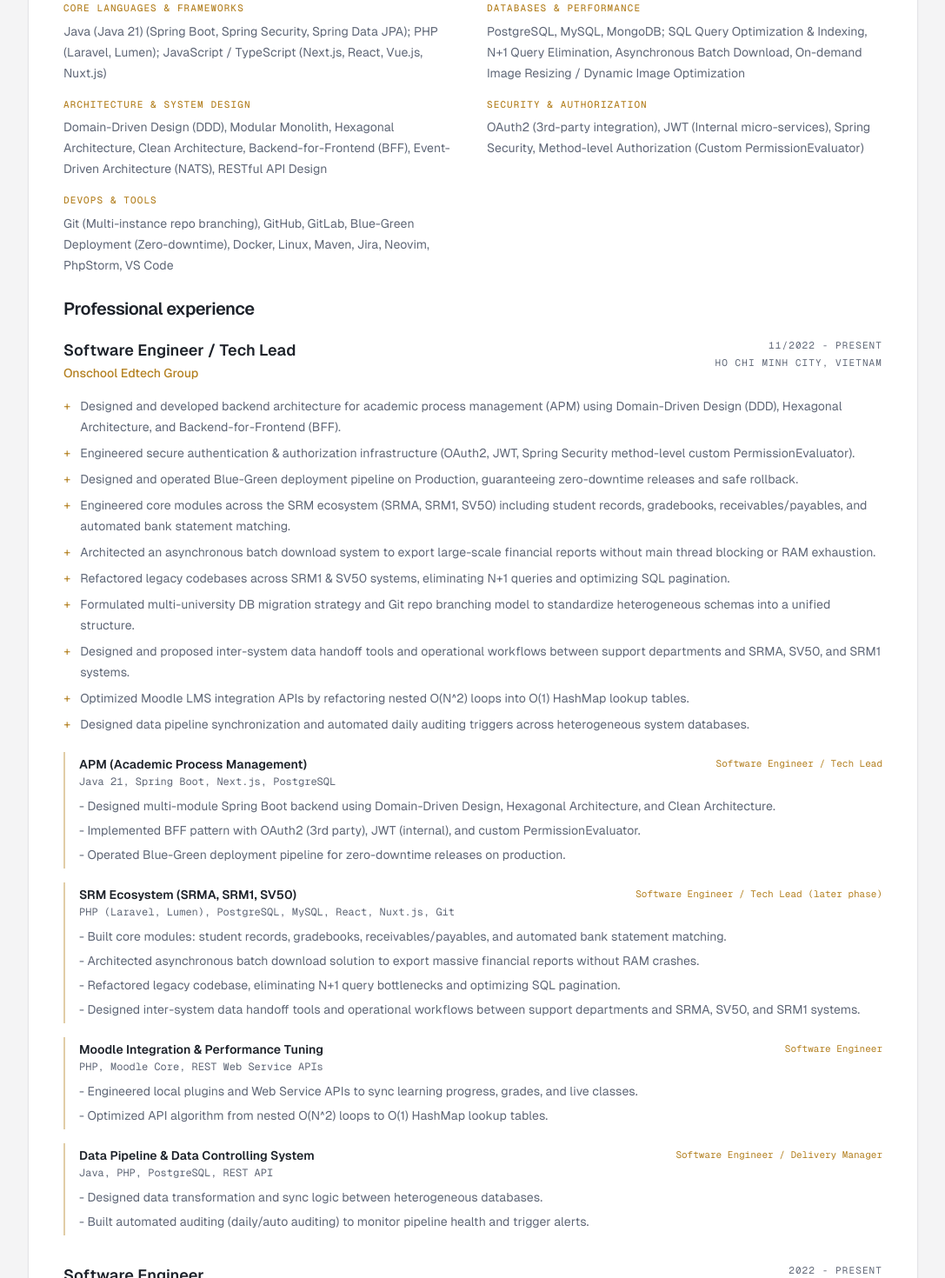
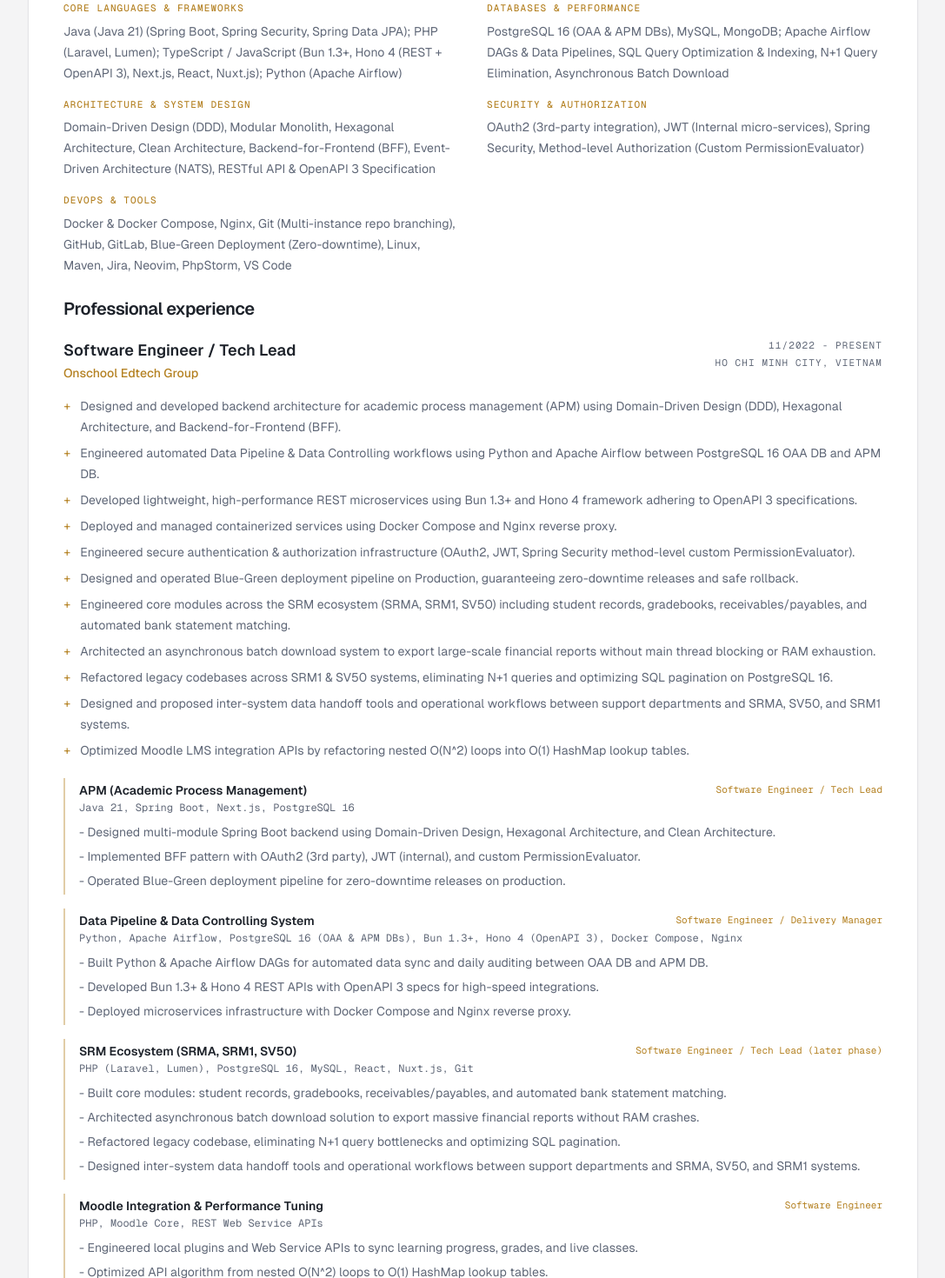
Before and after one commit to YiSuSNHH/yisus-portfolio, a Next.js app: page /resume in a window 1280 px wide. Shown: the part 460-1930 px from the top of the page at 87% size, without its empty margins (96-1183 px from the left). Built offline with nearby package versions, Linux system fonts and the light colour scheme.

Commit message:
feat: add Python Airflow, Bun Hono 4 OpenAPI 3, Postgres 16 OAA/APM DBs, Docker Compose and Nginx stack details

```diff
--- a/data/portfolio.ts
+++ b/data/portfolio.ts
@@ -12,29 +12,26 @@ export const portfolioData = {
 
   about: {
     summary:
-      "Software Engineer with 4+ years of hands-on experience designing, refactoring, and optimizing large-scale systems across EdTech and Finance. Specialized in Java 21 / Spring Boot and PHP / Laravel, with architectural expertise in Domain-Driven Design (DDD), Modular Monolith, Clean / Hexagonal Architecture, and Event-Driven Architecture. Proven track record in solving complex performance bottlenecks (asynchronous batch downloads, N+1 query elimination, O(1) API algorithm optimizations, on-demand image resizing, multi-instance DB migration strategies) and implementing fine-grained security & authorization mechanisms (OAuth2, JWT, Spring Security).",
+      "Software Engineer with 4+ years of hands-on experience designing, refactoring, and optimizing large-scale systems across EdTech and Finance. Specialized in Java 21 / Spring Boot, PHP / Laravel, Python / Airflow, and Bun / Hono 4. Proven track record in building automated data pipelines (Apache Airflow, PostgreSQL 16 OAA/APM DBs), solving complex performance bottlenecks (asynchronous batch downloads, N+1 query elimination, O(1) API algorithm optimizations, on-demand image resizing), and delivering OpenAPI 3 compliant microservices.",
     focus:
-      "I engineer resilient backend systems, solve complex database performance bottlenecks, and design maintainable software architectures (DDD, Clean Architecture, BFF).",
+      "I engineer resilient backend systems, build automated data pipelines (Python/Airflow), optimize PostgreSQL 16 databases, and develop high-performance APIs (Bun/Hono 4, Spring Boot).",
     availability: "Open to Software Engineer and Technical Lead roles.",
   },
 
   metrics: [
     { value: "4+ years", label: "Software Engineering" },
-    { value: "Java 21 & Spring Boot", label: "Core Tech Stack" },
-    { value: "EdTech & Finance", label: "High-scale Systems" },
+    { value: "Java 21, PHP, Python, Bun", label: "Core Stack" },
+    { value: "PostgreSQL 16 & Airflow", label: "Data & Systems" },
   ],
 
   skills: {
     languages: [
       { name: "Java (Java 21)", level: "Strong", frameworks: ["Spring Boot", "Spring Security", "Spring Data JPA"] },
       { name: "PHP", level: "Strong", frameworks: ["Laravel", "Lumen"] },
-      {
-        name: "JavaScript / TypeScript",
-        level: "Working",
-        frameworks: ["Next.js", "React", "Vue.js", "Nuxt.js"],
-      },
+      { name: "TypeScript / JavaScript", level: "Strong", frameworks: ["Bun 1.3+", "Hono 4 (REST + OpenAPI 3)", "Next.js", "React", "Nuxt.js"] },
+      { name: "Python", level: "Working", frameworks: ["Apache Airflow"] },
     ],
-    databases: ["PostgreSQL", "MySQL", "MongoDB"],
+    databases: ["PostgreSQL 16 (OAA & APM DBs)", "MySQL", "MongoDB"],
     architecture: [
       "Domain-Driven Design (DDD)",
       "Modular Monolith",
@@ -42,9 +39,10 @@ export const portfolioData = {
       "Clean Architecture",
       "Backend-for-Frontend (BFF)",
       "Event-Driven Architecture (NATS)",
-      "RESTful API Design",
+      "RESTful API & OpenAPI 3 Specification",
     ],
     engineering: [
+      "Apache Airflow DAGs & Data Pipelines",
       "SQL Query Optimization & Indexing",
       "N+1 Query Elimination",
       "Asynchronous Batch Download",
@@ -60,11 +58,12 @@ export const portfolioData = {
       "Method-level Authorization (Custom PermissionEvaluator)",
     ],
     tools: [
+      "Docker & Docker Compose",
+      "Nginx",
       "Git (Multi-instance repo branching)",
       "GitHub",
       "GitLab",
       "Blue-Green Deployment (Zero-downtime)",
-      "Docker",
       "Linux",
       "Maven",
       "Jira",
@@ -79,7 +78,7 @@ export const portfolioData = {
       name: "APM (Academic Process Management)",
       context: "Onschool Edtech Group",
       role: "Software Engineer / Tech Lead",
-      tech: "Java 21, Spring Boot, Next.js, PostgreSQL",
+      tech: "Java 21, Spring Boot, Next.js, PostgreSQL 16 (APM DB)",
       summary:
         "Engineered backend architecture following DDD, Hexagonal Architecture, and BFF. Implemented OAuth2/JWT security, method-level Spring Security authorization, and Production Blue-Green deployment.",
       highlights: [
@@ -92,7 +91,7 @@ export const portfolioData = {
       name: "SRM Ecosystem (SRMA, SRM1, SV50)",
       context: "Onschool Edtech Group",
       role: "Software Engineer / Tech Lead (later phase)",
-      tech: "PHP (Laravel, Lumen), PostgreSQL, MySQL, React, Nuxt.js, Git",
+      tech: "PHP (Laravel, Lumen), PostgreSQL 16, MySQL, React, Nuxt.js, Git",
       summary:
         "Engineered student records, gradebooks, receivables/payables, auto bank statement matching, async batch downloads, N+1 query fixes, and inter-department data handoff workflows between SRMA, SV50, and SRM1.",
       highlights: [
@@ -100,6 +99,20 @@ export const portfolioData = {
         "Engineered asynchronous batch download system for massive reports without RAM bloat.",
         "Eliminated N+1 queries across multi-instance isolated university databases.",
         "Designed inter-system data handoff tools and operational workflows between support departments and SRMA/SV50/SRM1 systems.",
+      ],
+    },
+    {
+      name: "Data Pipeline & Data Controlling System",
+      context: "Onschool Edtech Group",
+      role: "Software Engineer / Delivery Manager",
+      tech: "Python, Apache Airflow, PostgreSQL 16 (OAA & APM DBs), Bun 1.3+, Hono 4 (REST + OpenAPI 3), Docker Compose, Nginx",
+      summary:
+        "Designed automated data pipeline workflows using Python & Apache Airflow between OAA and APM databases. Built lightweight REST APIs with Bun 1.3+ & Hono 4 (OpenAPI 3) deployed with Docker Compose and Nginx.",
+      highlights: [
+        "Built Python & Apache Airflow DAGs for automated cross-system data sync between OAA DB and APM DB.",
+        "Engineered automated daily auditing & alert triggers for pipeline monitoring and data integrity.",
+        "Developed high-performance REST APIs compliant with OpenAPI 3 specification using Bun 1.3+ and Hono 4.",
+        "Configured containerized deployment pipeline using Docker Compose and Nginx reverse proxy.",
       ],
     },
     {
@@ -118,7 +131,7 @@ export const portfolioData = {
       name: "Financial Management Platform",
       context: "Freelance",
       role: "Software Engineer",
-      tech: "Laravel, React, MongoDB, NATS",
+      tech: "Laravel, React, MongoDB, NATS, Docker Compose, Nginx",
       summary:
         "Designed flexible financial data models using EAV structure, built Event-Driven Architecture with NATS, and implemented On-demand Image Resizing for fast frontend loading.",
       highlights: [
@@ -136,24 +149,25 @@ export const portfolioData = {
       period: "11/2022 - Present",
       location: "Ho Chi Minh City, Vietnam",
       summary:
-        "Designed, refactored, and optimized mission-critical systems in educational technology. Served as Software Engineer / Tech Lead for APM and SRM (SRMA, SRM1, SV50) platforms.",
+        "Designed, refactored, and optimized mission-critical systems in educational technology. Served as Software Engineer / Tech Lead for APM, SRM, and Data Pipeline platforms.",
       achievements: [
         "Designed and developed backend architecture for academic process management (APM) using Domain-Driven Design (DDD), Hexagonal Architecture, and Backend-for-Frontend (BFF).",
+        "Engineered automated Data Pipeline & Data Controlling workflows using Python and Apache Airflow between PostgreSQL 16 OAA DB and APM DB.",
+        "Developed lightweight, high-performance REST microservices using Bun 1.3+ and Hono 4 framework adhering to OpenAPI 3 specifications.",
+        "Deployed and managed containerized services using Docker Compose and Nginx reverse proxy.",
         "Engineered secure authentication & authorization infrastructure (OAuth2, JWT, Spring Security method-level custom PermissionEvaluator).",
         "Designed and operated Blue-Green deployment pipeline on Production, guaranteeing zero-downtime releases and safe rollback.",
         "Engineered core modules across the SRM ecosystem (SRMA, SRM1, SV50) including student records, gradebooks, receivables/payables, and automated bank statement matching.",
         "Architected an asynchronous batch download system to export large-scale financial reports without main thread blocking or RAM exhaustion.",
-        "Refactored legacy codebases across SRM1 & SV50 systems, eliminating N+1 queries and optimizing SQL pagination.",
-        "Formulated multi-university DB migration strategy and Git repo branching model to standardize heterogeneous schemas into a unified structure.",
+        "Refactored legacy codebases across SRM1 & SV50 systems, eliminating N+1 queries and optimizing SQL pagination on PostgreSQL 16.",
         "Designed and proposed inter-system data handoff tools and operational workflows between support departments and SRMA, SV50, and SRM1 systems.",
         "Optimized Moodle LMS integration APIs by refactoring nested O(N^2) loops into O(1) HashMap lookup tables.",
-        "Designed data pipeline synchronization and automated daily auditing triggers across heterogeneous system databases.",
       ],
       projects: [
         {
           name: "APM (Academic Process Management)",
           role: "Software Engineer / Tech Lead",
-          tech: "Java 21, Spring Boot, Next.js, PostgreSQL",
+          tech: "Java 21, Spring Boot, Next.js, PostgreSQL 16",
           highlights: [
             "Designed multi-module Spring Boot backend using Domain-Driven Design, Hexagonal Architecture, and Clean Architecture.",
             "Implemented BFF pattern with OAuth2 (3rd party), JWT (internal), and custom PermissionEvaluator.",
@@ -161,9 +175,19 @@ export const portfolioData = {
           ],
         },
         {
+          name: "Data Pipeline & Data Controlling System",
+          role: "Software Engineer / Delivery Manager",
+          tech: "Python, Apache Airflow, PostgreSQL 16 (OAA & APM DBs), Bun 1.3+, Hono 4 (OpenAPI 3), Docker Compose, Nginx",
+          highlights: [
+            "Built Python & Apache Airflow DAGs for automated data sync and daily auditing between OAA DB and APM DB.",
+            "Developed Bun 1.3+ & Hono 4 REST APIs with OpenAPI 3 specs for high-speed integrations.",
+            "Deployed microservices infrastructure with Docker Compose and Nginx reverse proxy.",
+          ],
+        },
+        {
           name: "SRM Ecosystem (SRMA, SRM1, SV50)",
           role: "Software Engineer / Tech Lead (later phase)",
-          tech: "PHP (Laravel, Lumen), PostgreSQL, MySQL, React, Nuxt.js, Git",
+          tech: "PHP (Laravel, Lumen), PostgreSQL 16, MySQL, React, Nuxt.js, Git",
           highlights: [
             "Built core modules: student records, gradebooks, receivables/payables, and automated bank statement matching.",
             "Architected asynchronous batch download solution to export massive financial reports without RAM crashes.",
@@ -180,30 +204,20 @@ export const portfolioData = {
             "Optimized API algorithm from nested O(N^2) loops to O(1) HashMap lookup tables.",
           ],
         },
-        {
-          name: "Data Pipeline & Data Controlling System",
-          role: "Software Engineer / Delivery Manager",
-          tech: "Java, PHP, PostgreSQL, REST API",
-          highlights: [
-            "Designed data transformation and sync logic between heterogeneous databases.",
-            "Built automated auditing (daily/auto auditing) to monitor pipeline health and trigger alerts.",
-          ],
-        },
       ],
       techStack: [
         "Java 21",
         "Spring Boot",
-        "Spring Security",
+        "Python",
+        "Apache Airflow",
+        "Bun 1.3+",
+        "Hono 4",
+        "OpenAPI 3",
         "PHP",
         "Laravel",
-        "Lumen",
-        "PostgreSQL",
-        "MySQL",
-        "React",
-        "Next.js",
-        "Nuxt.js",
-        "Moodle Core",
-        "Docker",
+        "PostgreSQL 16",
+        "Docker Compose",
+        "Nginx",
         "Git",
       ],
     },
@@ -224,7 +238,7 @@ export const portfolioData = {
         {
           name: "Financial Management Platform",
           role: "Software Engineer",
-          tech: "Laravel, React, MongoDB, NATS",
+          tech: "Laravel, React, MongoDB, NATS, Docker Compose, Nginx",
           highlights: [
             "Designed flexible financial entity storage using Entity-Attribute-Value (EAV) model.",
             "Implemented Event-Driven Architecture with NATS for async financial processing and alerts.",
@@ -239,6 +253,8 @@ export const portfolioData = {
         "MongoDB",
         "PostgreSQL",
         "NATS",
+        "Docker Compose",
+        "Nginx",
       ],
     },
   ],
@@ -252,8 +268,8 @@ export const portfolioData = {
 
   lookingFor: [
     "Software Engineer or Technical Lead roles in high-performance engineering teams.",
-    "Products requiring strong domain modeling (DDD), high query optimization, and clean architecture.",
-    "Teams building scalable distributed backend systems using Java / Spring Boot or PHP / Laravel.",
+    "Products requiring strong domain modeling (DDD), data pipeline automation (Python/Airflow), and clean architecture.",
+    "Teams building scalable backend systems using Java / Spring Boot, Bun / Hono 4, or PHP / Laravel.",
   ],
 };
 
```
Also changed, not shown: resume/se-en.md (+22 -21 lines), resume/se-vi.md (+23 -22 lines), resume/vi-raw.md (+25 -22 lines).
